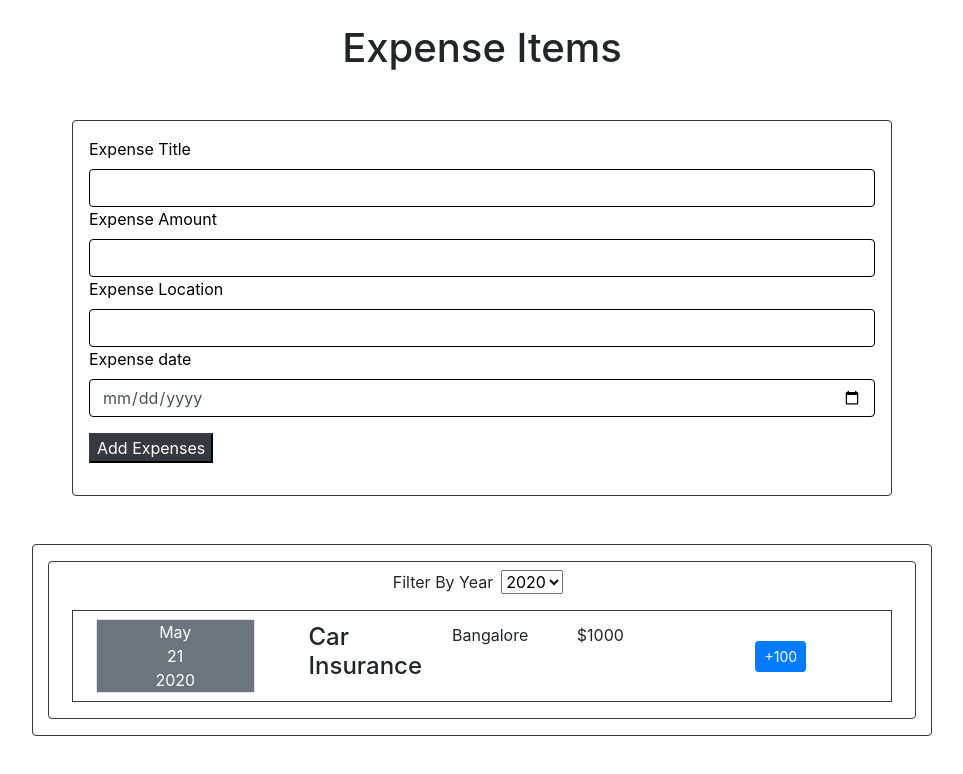
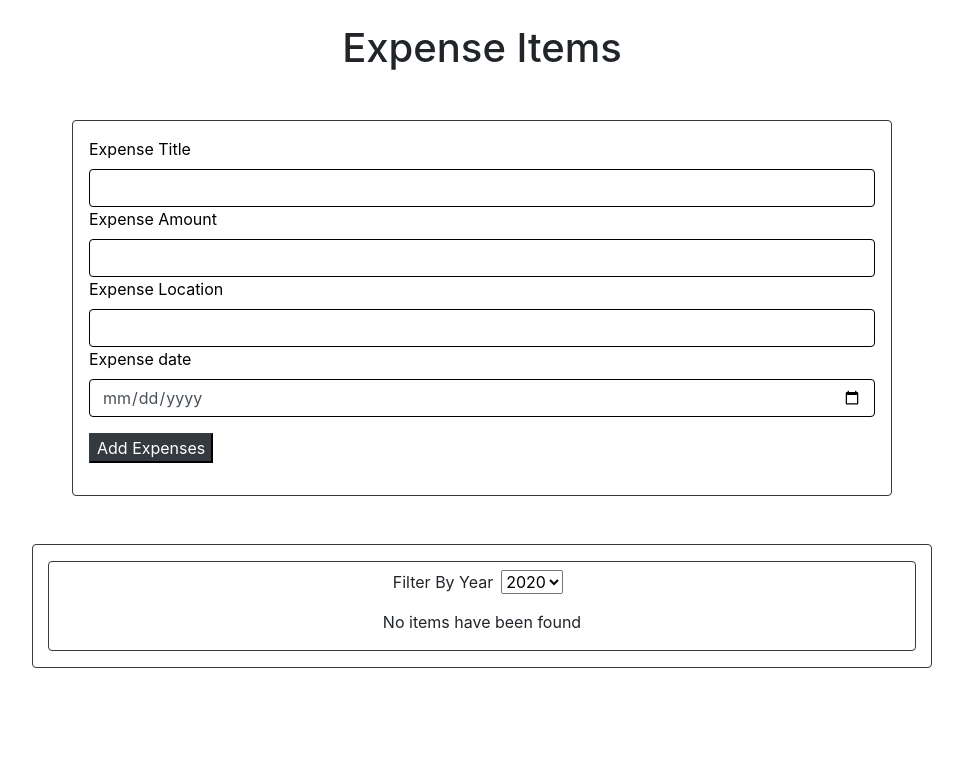
Before and after one commit to NirmalViswajith/expense-tracker, a React (Create React App) app in the folder expense-tracker/: page / in a window 1280 px wide. Shown: the top 774 px of the page, without its empty margins (158-1121 px from the left). Built offline with nearby package versions, Linux system fonts and the light colour scheme.

Commit message:
now it shows expenses based on the year

```diff
--- a/expense-tracker/src/App.js
+++ b/expense-tracker/src/App.js
@@ -11,7 +11,7 @@ function App() {
   const [expenses, setExpenses] = useState([
     {
 
-      date: new Date(2020, 4, 21),
+      date: new Date(2021, 4, 21),
       title: "Car Insurance",
       amount: "$1000",
       location: "Bangalore",
--- a/expense-tracker/src/components/Expenses/ExpenseFilter.js
+++ b/expense-tracker/src/components/Expenses/ExpenseFilter.js
@@ -9,10 +9,10 @@ const ExpenseFilter = (props) => {
     <div className='text-center my-2'>
       <label>Filter By Year</label>
       <select className='mx-2' value={props.selected} onChange={dropdownChangeHandler}>
+        <option value="2023">2023</option>
         <option value="2022">2022</option>
         <option value="2021">2021</option>
         <option value="2020">2020</option>
-        <option value="2019">2019</option>
       </select>
     </div>
   );
--- a/expense-tracker/src/components/Expenses/Expenses.js
+++ b/expense-tracker/src/components/Expenses/Expenses.js
@@ -15,10 +15,14 @@ function Expenses(props) {
     (expense) => expense.date.getFullYear().toString() === filteredYear
   );
 
-  return (
-    <Card className="expenseItem border my-3" style={{ maxWidth: "850px" }}>
-      <ExpenseFilter selected={filteredYear} onChangeFilter={filterChangeHandler} />
-      {filteredExpenses.map((expense) => (
+  let expensesContent = <p className="text-center underline-font">No items have been found</p>;
+
+  if (filteredExpenses.length === 1) {
+    expensesContent = (
+      <p className="text-center underline-font">Only a single Expense here. Please add more...</p>
+    );
+  } else if (filteredExpenses.length > 0) {
+    expensesContent = filteredExpenses.map((expense) => (
       <Row className="mb-3" key={expense.id}>
         <ExpenseDetails
           className="border p-3"
@@ -28,7 +32,13 @@ function Expenses(props) {
           location={expense.location}
         />
       </Row>
-      ))}
+    ));
+  }
+
+  return (
+    <Card className="expenseItem border my-3" style={{ maxWidth: "850px" }}>
+      <ExpenseFilter selected={filteredYear} onChangeFilter={filterChangeHandler} />
+      {expensesContent}
     </Card>
   );
 }
```
Lines whose indentation alone changed are shown as unchanged.
